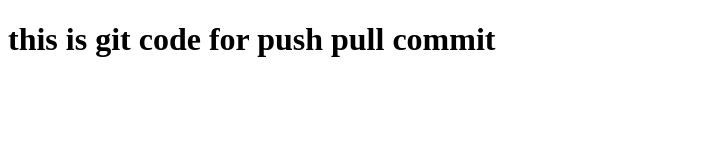
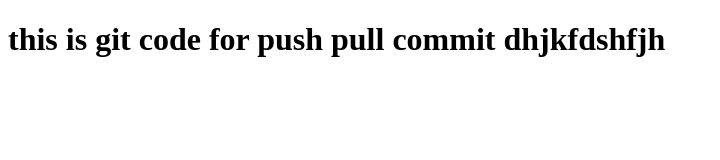
Before and after one commit to KodionHarish/gitfirst, a plain HTML site: page index.html in a window 1280 px wide. Shown: the whole page, without its empty margins (0-720 px from the left). Drawn offline with Linux system fonts and the light colour scheme.

Commit message:
Update index.html

```diff
--- a/index.html
+++ b/index.html
@@ -6,6 +6,6 @@
     <title>Document</title>
 </head>
 <body>
-    <h1>this is git code for push pull commit</h1>
+    <h1>this is git code for push pull commit dhjkfdshfjh</h1>
 </body>
 </html>
```
